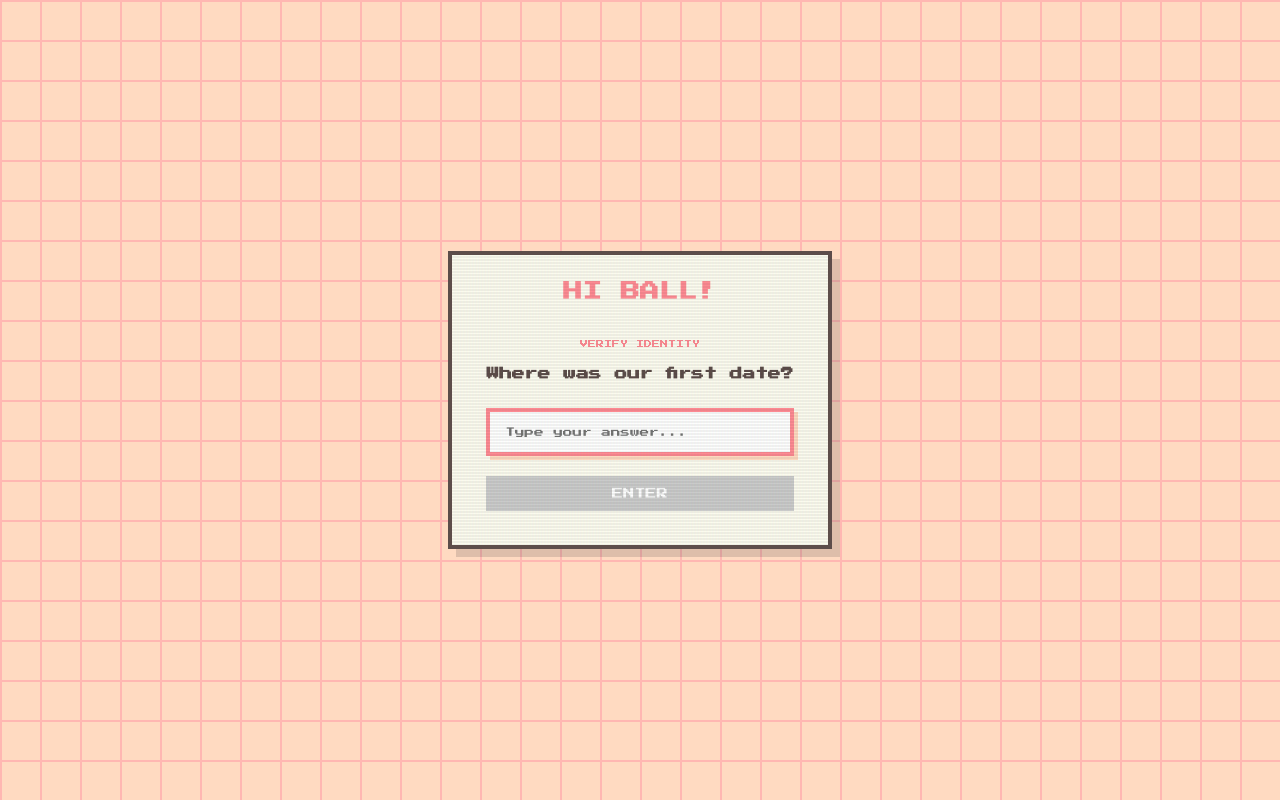
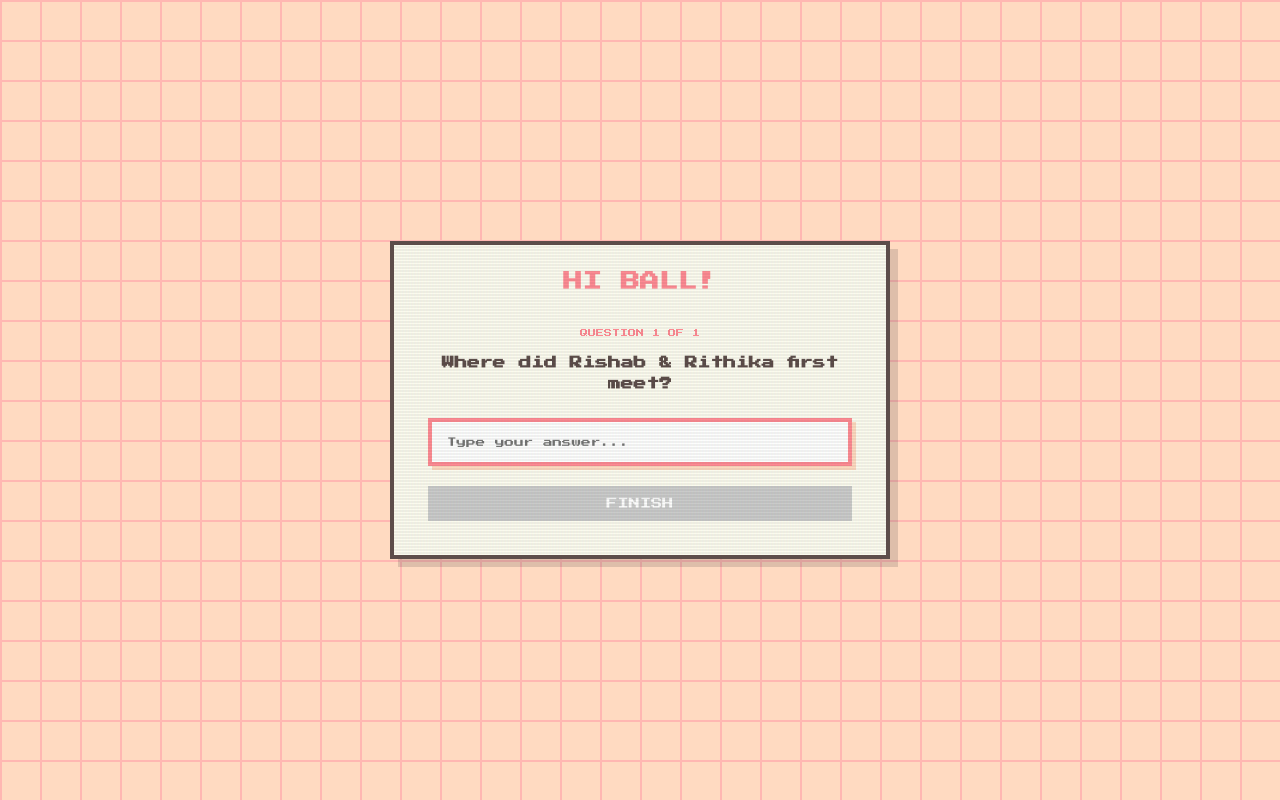
Before and after one commit to rishabshivkumar7/ballentines, a React (Create React App) app: page / in a window 1280 px wide. Built offline with nearby package versions, Linux system fonts and the light colour scheme; the HTML template or start-up script is replaced by a standard one.

Commit message:
login questionaire

```diff
--- a/src/App.css
+++ b/src/App.css
@@ -70,6 +70,16 @@ body {
   font-size: 0.7rem;
   margin-bottom: 40px;
   line-height: 1.6;
+}
+
+.start-page-image {
+  width: 100%;
+  max-width: 200px;
+  margin: 0 auto 30px auto;
+  display: block;
+  border: var(--pixel-border);
+  box-shadow: 4px 4px 0px rgba(0, 0, 0, 0.1);
+  image-rendering: pixelated;
 }
 
 .start-button,
--- a/src/App.jsx
+++ b/src/App.jsx
@@ -353,6 +353,11 @@ function App() {
       <div className="game-container">
         <h1 className="title">Hi Ball!</h1>
 
+        {/*
+          TO REMOVE THE QUESTIONNAIRE GATE:
+          1. Change "!isLoggedIn" below to "false"
+          2. OR set the initial state of "isLoggedIn" to true at the top of the component.
+        */}
         {!isLoggedIn ? (
           <LoginQuestionnaire
             questions={LOGIN_QUESTIONS}
--- a/src/components/LoginQuestionnaire.jsx
+++ b/src/components/LoginQuestionnaire.jsx
@@ -1,33 +1,49 @@
 import React, { useState } from 'react';
 
 const LoginQuestionnaire = ({ questions, onSuccess }) => {
-    const [randomQuestion] = useState(() => {
-        const randomIndex = Math.floor(Math.random() * questions.length);
-        return questions[randomIndex];
-    });
+    const [currentIndex, setCurrentIndex] = useState(0);
     const [inputValue, setInputValue] = useState('');
     const [error, setError] = useState(false);
+    const [showFinished, setShowFinished] = useState(false);
+
+    const currentQuestion = questions[currentIndex];
 
     const handleSubmit = (e) => {
         if (e) e.preventDefault();
 
-        const isCorrect = randomQuestion.correctAnswers.some(
+        const isCorrect = currentQuestion.correctAnswers.some(
             answer => answer.toLowerCase().trim() === inputValue.toLowerCase().trim()
         );
 
         if (isCorrect) {
-            onSuccess();
+            if (currentIndex < questions.length - 1) {
+                setCurrentIndex(currentIndex + 1);
+                setInputValue('');
+                setError(false);
+            } else {
+                // To unlock the game immediately, change the line below to: onSuccess();
+                setShowFinished(true);
+            }
         } else {
             setError(true);
         }
     };
 
+    if (showFinished) {
+        return (
+            <div className="login-questionnaire finished">
+                <h2 className="question-text">That's all for now!</h2>
+                <p style={{ fontSize: '0.5rem', marginTop: '20px', opacity: 0.6 }}> (Love ya 😘) </p>
+            </div>
+        );
+    }
+
     return (
         <div className="login-questionnaire">
             <div className="question-counter">
-                VERIFY IDENTITY
+                Question {currentIndex + 1} of {questions.length}
             </div>
-            <h2 className="question-text">{randomQuestion.question}</h2>
+            <h2 className="question-text">{currentQuestion.question}</h2>
 
             <form onSubmit={handleSubmit} className="input-form">
                 <input
@@ -49,7 +65,7 @@ const LoginQuestionnaire = ({ questions, onSuccess }) => {
                     className="submit-button"
                     disabled={!inputValue.trim()}
                 >
-                    ENTER
+                    {currentIndex === questions.length - 1 ? 'FINISH' : 'NEXT'}
                 </button>
             </form>
         </div>
--- a/src/components/StartScreen.jsx
+++ b/src/components/StartScreen.jsx
@@ -4,6 +4,11 @@ const StartScreen = ({ startGame }) => {
     return (
         <div className="start-screen">
             <p className="subtitle">Made a little game for you :)</p>
+            <img
+                src={process.env.PUBLIC_URL + '/photos/startpage.png'}
+                alt="Start Page"
+                className="start-page-image"
+            />
             <button className="start-button" onClick={startGame}>
                 START GAME
             </button>
--- a/src/constants.js
+++ b/src/constants.js
@@ -49,27 +49,37 @@ export const SPEED_INCREASE = 50;
 export const LOGIN_QUESTIONS = [
     {
         id: 1,
-        question: "What is my favorite color?",
-        correctAnswers: ["Pink", "Light Pink", "Rose"]
+        question: "Where did Rishab & Rithika first meet?",
+        correctAnswers: ["Metro"]
     },
-    {
-        id: 2,
-        question: "Where was our first date?",
-        correctAnswers: ["Cafe", "The Cafe", "Third Wave"]
-    },
-    {
-        id: 3,
-        question: "What is my favorite food?",
-        correctAnswers: ["Sushi", "Sashimi", "Japanese"]
-    },
-    {
-        id: 4,
-        question: "What month is our anniversary?",
-        correctAnswers: ["August", "Aug"]
-    },
-    {
-        id: 5,
-        question: "Do you love me?",
-        correctAnswers: ["Yes", "Of course", "Always", "I do"]
-    }
+    // {
+    //     id: 2,
+    //     question: "Where was our first date?",
+    //     correctAnswers: ["Cafe", "The Cafe", "Third Wave"]
+    // },
+    // {
+    //     id: 3,
+    //     question: "What is my favorite food?",
+    //     correctAnswers: ["Sushi", "Sashimi", "Japanese"]
+    // },
+    // {
+    //     id: 4,
+    //     question: "What month is our anniversary?",
+    //     correctAnswers: ["August", "Aug"]
+    // },
+    // {
+    //     id: 5,
+    //     question: "Do you love me?",
+    //     correctAnswers: ["Yes", "Of course", "Always", "I do"]
+    // },
+    // {
+    //     id: 6,
+    //     question: "Do you love me?",
+    //     correctAnswers: ["Yes", "Of course", "Always", "I do"]
+    // },
+    // {
+    //     id: 7,
+    //     question: "Do you love me?",
+    //     correctAnswers: ["Yes", "Of course", "Always", "I do"]
+    // }
 ];
```
Also changed, not shown: public/photos/startpage.png (added).
